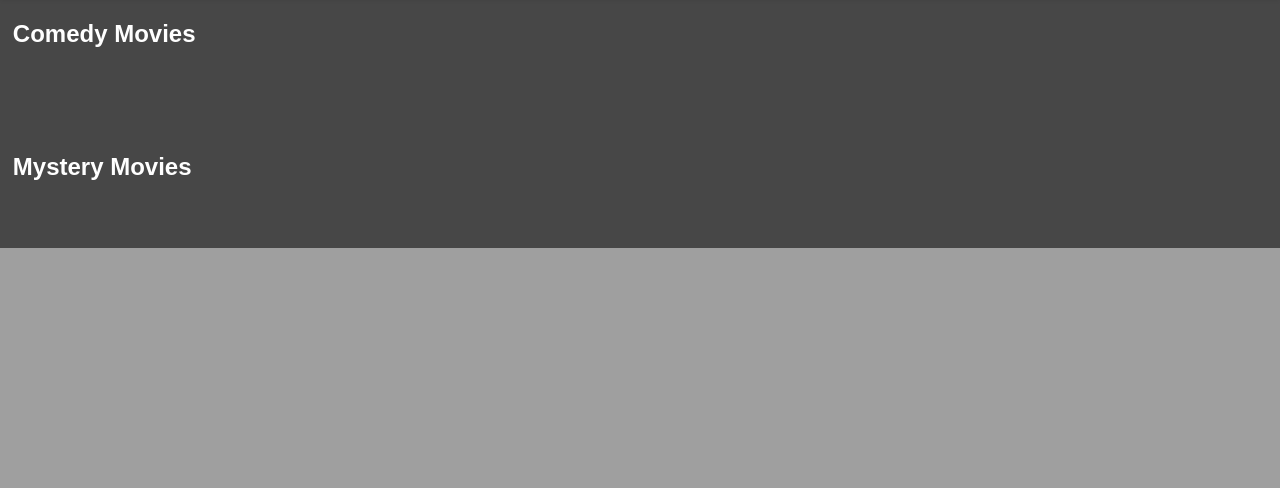
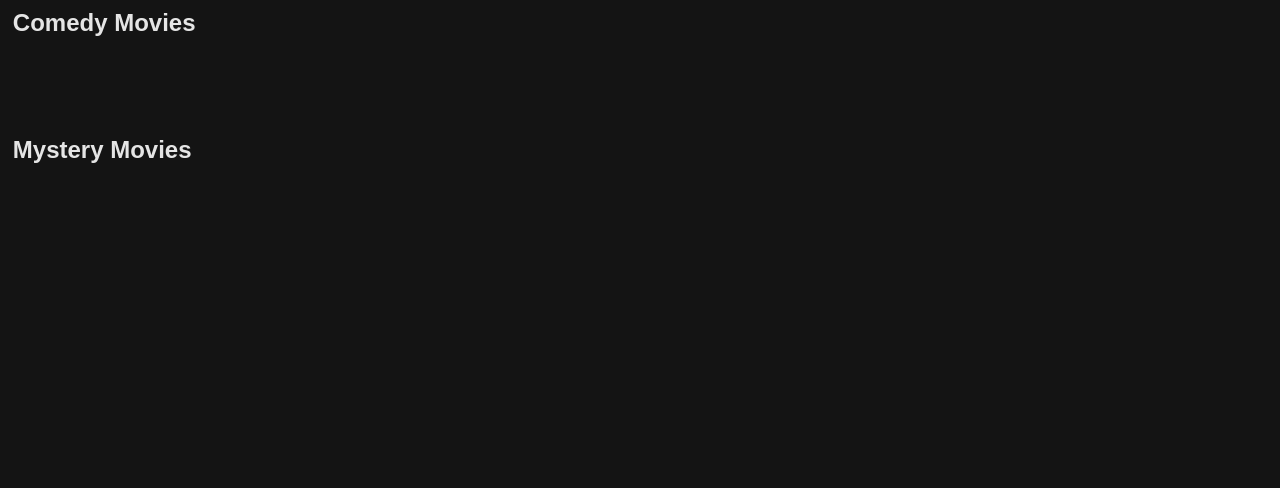
Before and after one commit to Cbuen/fakeflix, a Django app: page / in a window 1280 px wide. Shown: the part 761-1249 px from the top of the page. Before the commit the page ends 1009 px from the top, so only its background shows below. Run offline with Django 5.2, Linux system fonts and the light colour scheme; the visitor is signed in with stand-in values (Sample User, id 1); data that the repository does not hold is empty; parts of the project's set-up code (start-up, migrations or seed data) failed here and were passed over.

Commit message:
update styling

```diff
--- a/fakeflixProject/core/static/style.css
+++ b/fakeflixProject/core/static/style.css
@@ -1,14 +1,15 @@
 body {
-    font-family: Arial, Helvetica, sans-serif;
-    font-size: x-large;
-    line-height: 1.6;
-    margin: 0; /* Reset default body margin */
+    font-family: 'Netflix Sans', Arial, sans-serif;
+    background-color: #141414; /* Dark background */
+    color: #e5e5e5; /* Light text */
+    margin: 0;
+    line-height: 1.4;
 }
 
 button {
     border-radius: 20px; /* Rounded corners */
     font-size: larger;
-    background-color: #14adff; /* Deep pink */
+    background-color: #e50914; /* Netflix red */
     color: white;
     margin: 5px; /* Add some margin around the buttons */
     border: none; /* Remove default button border */
@@ -95,17 +111,17 @@ div#main-container {
     flex-direction: column;
     text-align: start;
     width: 100vw;
-    background-color: rgba(51, 51, 51, 0.9);
+    background-color: #141414;
 }
 
 div.film-row-container .film-row-header {
     padding-left: 1vw;
     font-size: x-large;
-    color: #FFFFFF;
+    color: #e5e5e5;
 }
 
 .search-header {
-    color: #FFFFFF;
+    color: #e5e5e5;
 }
 
 div.film-row-container{
@@ -249,3 +260,15 @@ div.button-container button {
 .logout-button:hover {
     transform: scale(2);
 }
+
+
+.film-row-container::before {
+    content: '';
+    position: absolute;
+    right: 0;
+    width: 60px;
+    height: 100%;
+    background: linear-gradient(to right, transparent 0%, #141414 100%);
+    pointer-events: none;
+    z-index: 5;
+}
--- a/fakeflixProject/core/templates/base.html
+++ b/fakeflixProject/core/templates/base.html
@@ -12,9 +12,7 @@
 </head>
 
 <body>
-    <img id="bg-img"
-        src="https://m.media-amazon.com/images/M/MV5BZDA4ZjVmM2MtYWJlNC00OTE5LThlOWQtYjQ4Yjg1ODg5MTE4XkEyXkFqcGc@._V1_FMjpg_UY2100_.jpg"
-        alt="">
+    <img id="bg-img" src="https://i.imgur.com/HXl4kxU.jpeg" alt="">
 
     <div id="main-container">
         <!-- we use block nav in base to be used in all tempaltes -->
--- a/fakeflixProject/fakeflixProject/settings.py
+++ b/fakeflixProject/fakeflixProject/settings.py
@@ -86,7 +86,7 @@ DATABASES = {
         "ENGINE": "django.db.backends.mysql",
         "NAME": "fakeflix",
         "USER": "root",
-        "PASSWORD": "root",
+        "PASSWORD": "rootroot",
         "HOST": "127.0.0.1",
         "PORT": "3306",
     }
```
Also changed, not shown: other parts of fakeflixProject/core/static/style.css (+35 -25 lines).
